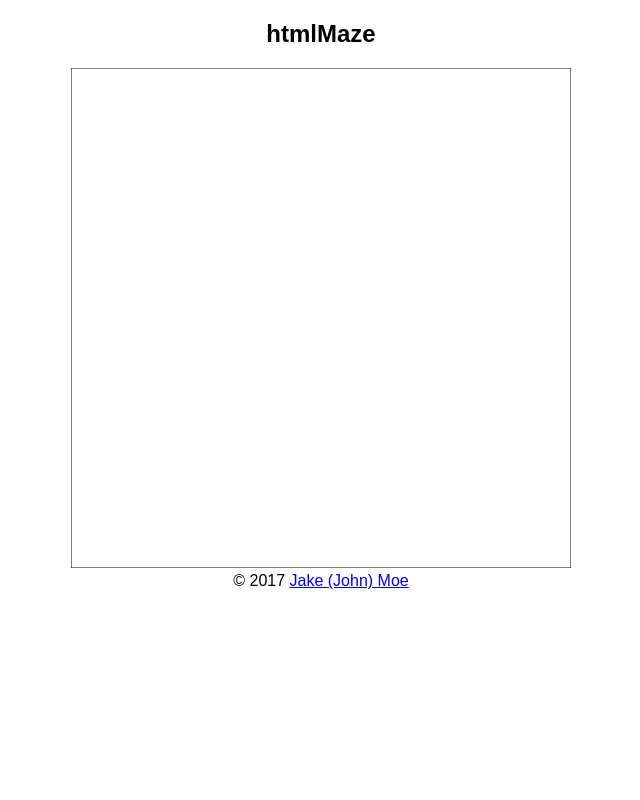
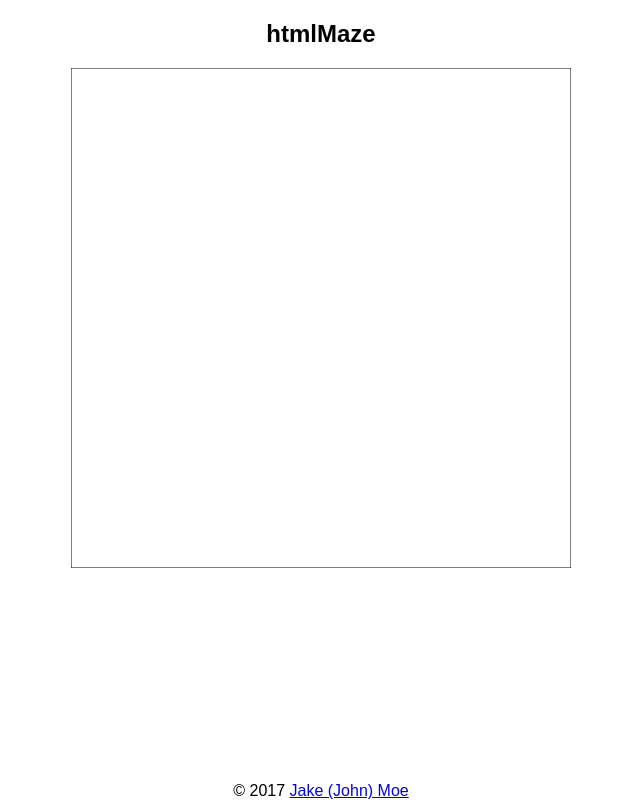
Before and after one commit to JakeMoe/htmlMaze, a plain HTML site: page default.html in a window 1280 px wide. Shown: the whole page, without its empty margins (319-959 px from the left). Drawn offline with Linux system fonts and the light colour scheme.

Commit message:
Added CSS for footer

```diff
--- a/default.css
+++ b/default.css
@@ -6,3 +6,10 @@
 canvas {
   text-align: center;
 }
+
+#footer {
+  bottom: 0;
+  left: 0;
+  position: absolute;
+  right: 0;
+}
```
